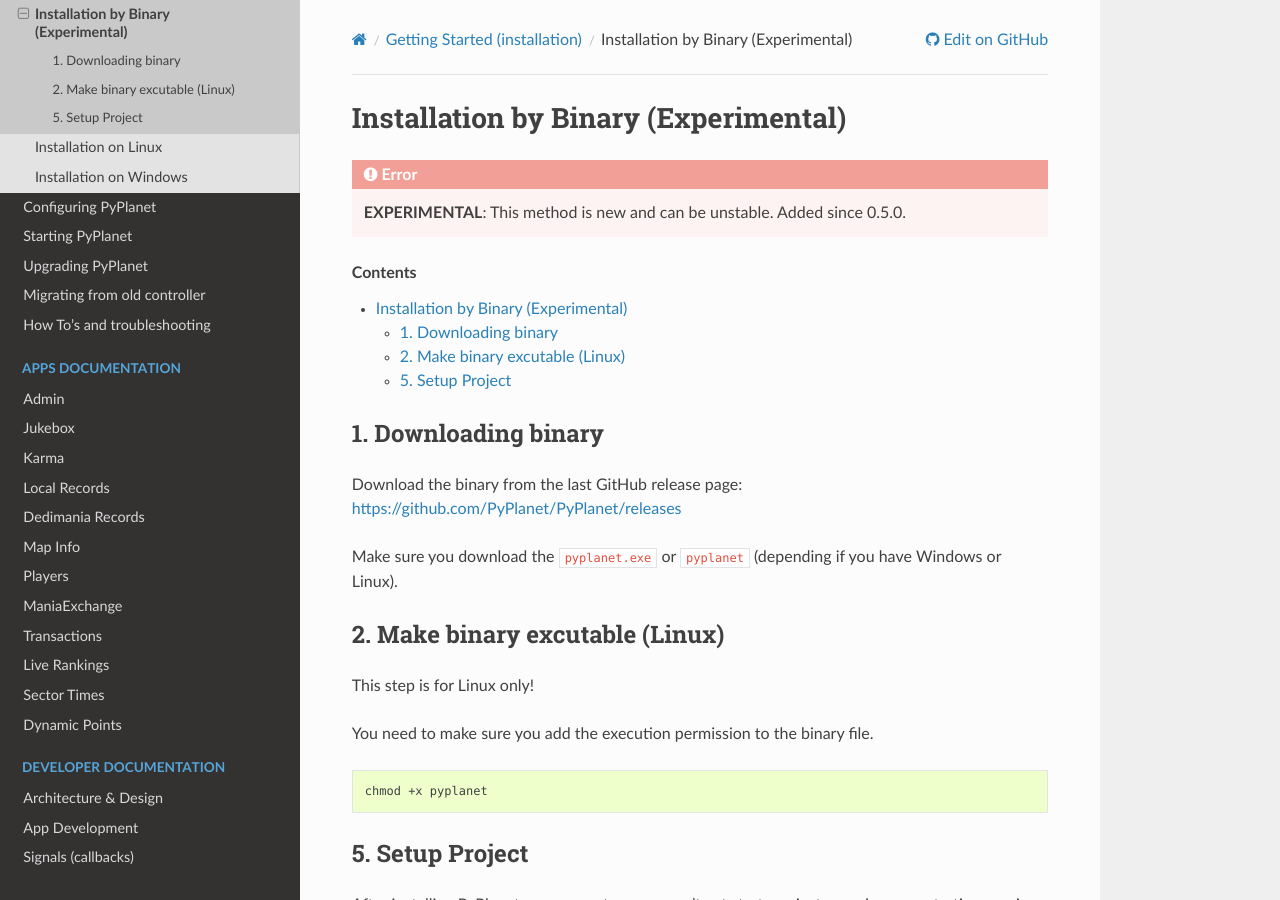
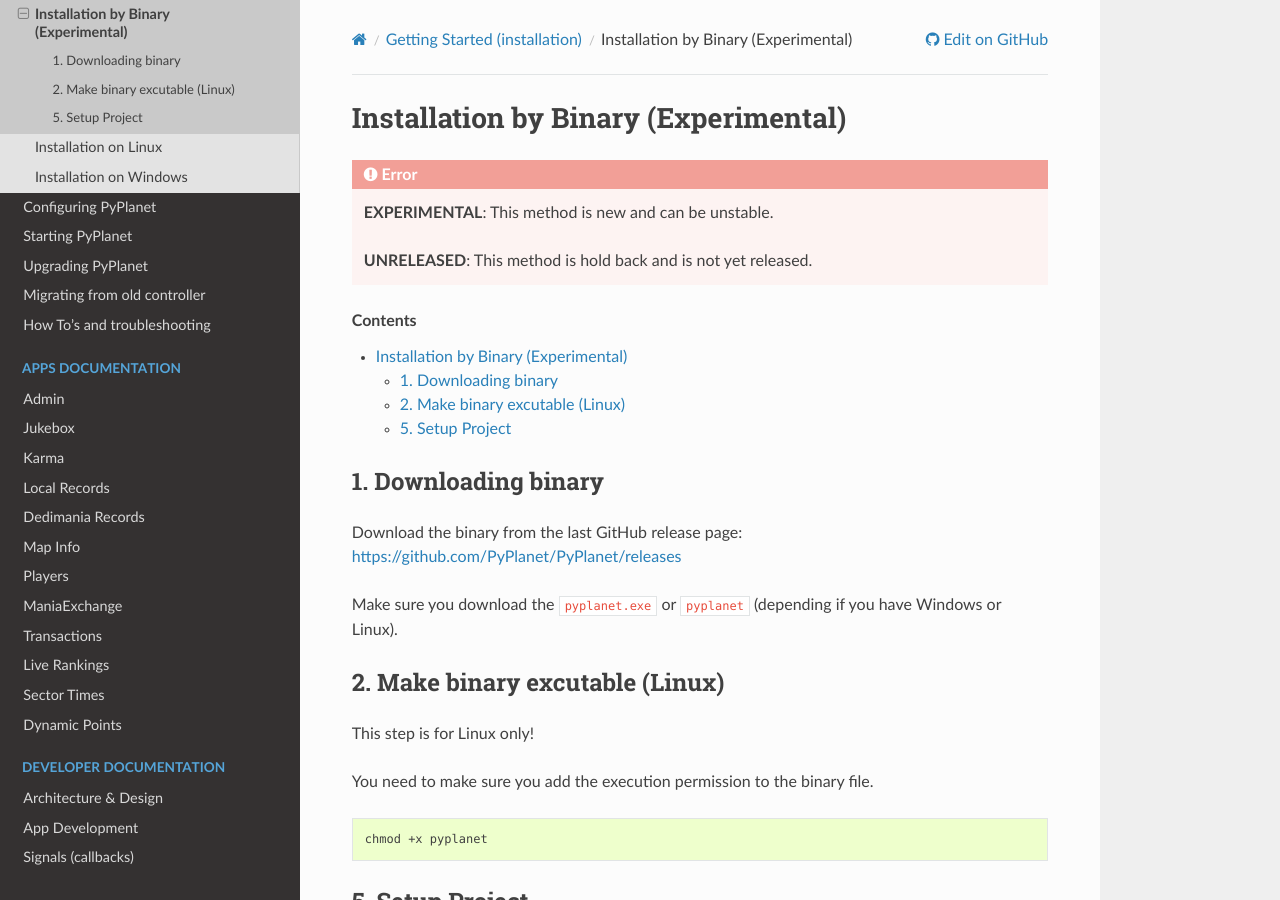
Before and after one commit to PyPlanet/PyPlanet, a Sphinx documentation site: the page built from docs/source/intro/installation-simple.rst, in a window 1280 px wide and 900 px high. Built offline with Sphinx 7.4.7 and the Read the Docs theme 2.0.0, drawn with Linux system fonts in a browser that asks for light colours; formulas are drawn with MathJax 3.

Commit message:
[TASK] Add notice that binary installation method is not yet released.

```diff
--- a/docs/source/intro/installation-simple.rst
+++ b/docs/source/intro/installation-simple.rst
@@ -4,7 +4,9 @@ Installation by Binary (Experimental)
 
 .. error::
 
-  **EXPERIMENTAL**: This method is new and can be unstable. Added since 0.5.0.
+  **EXPERIMENTAL**: This method is new and can be unstable.
+
+  **UNRELEASED**: This method is hold back and is not yet released.
 
 .. contents::
 
```
